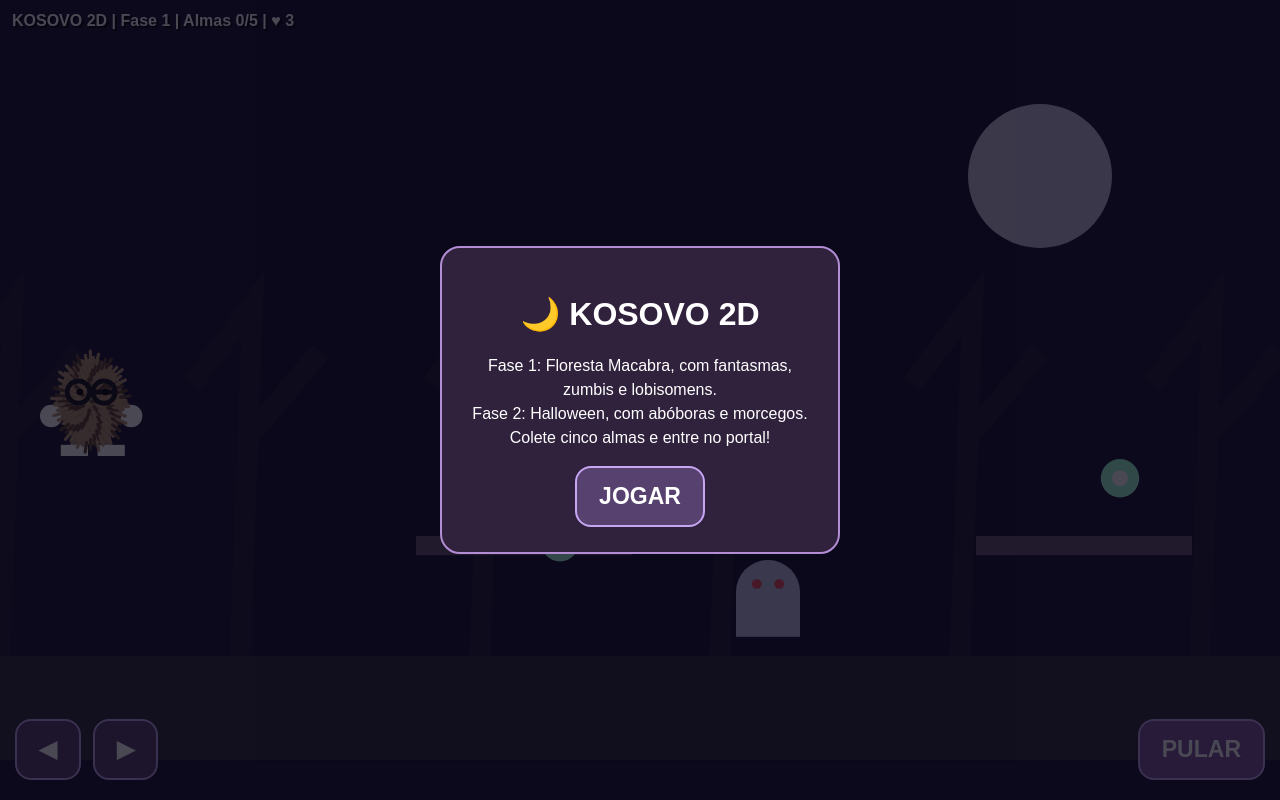
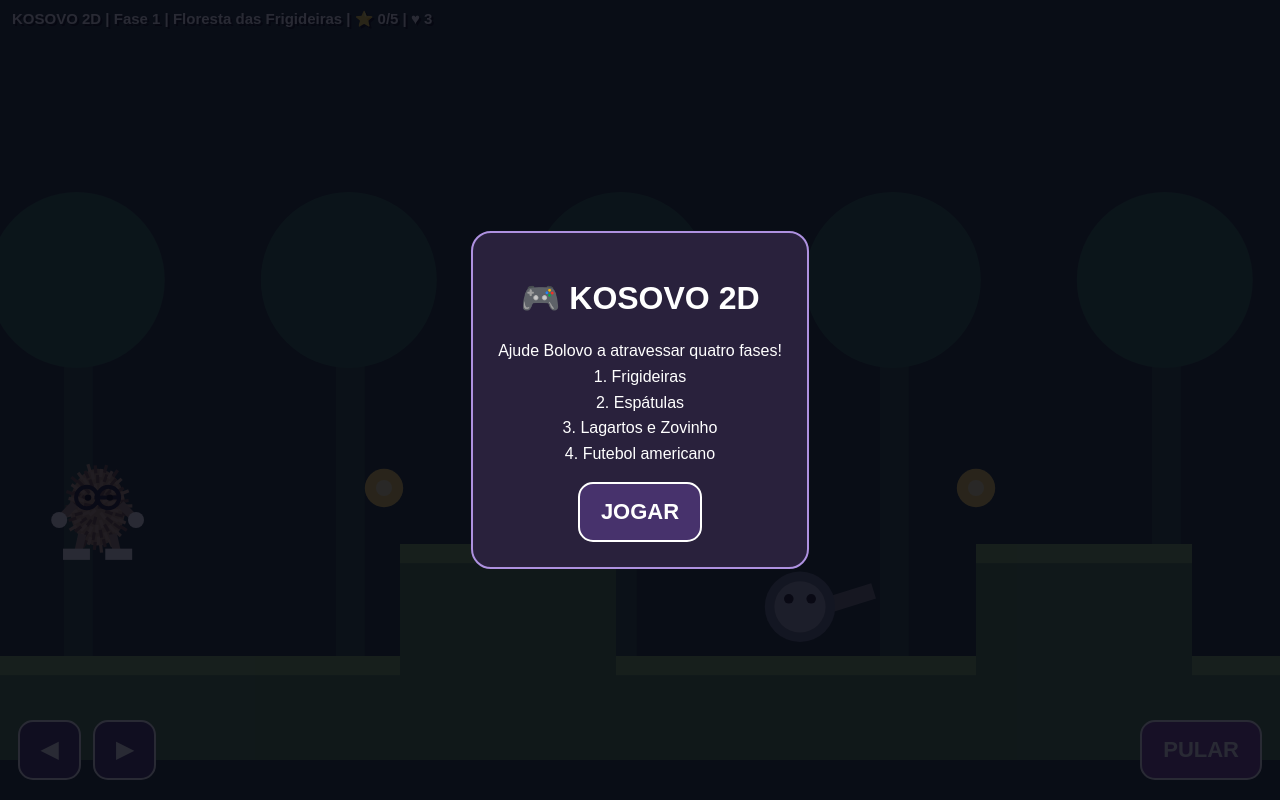
Before and after one commit to gabrielquantico-a11y/Kosovo, a plain HTML site: page kosovo-2d.html in a window 1280 px wide. Drawn offline with Linux system fonts and the light colour scheme.

Commit message:
Update kosovo-2d.html

```diff
--- a/kosovo-2d.html
+++ b/kosovo-2d.html
@@ -1,3 +1,4 @@
+
 <!DOCTYPE html>
 <html lang="pt-BR">
 <head>
@@ -5,43 +6,267 @@
 <meta name="viewport" content="width=device-width,initial-scale=1,maximum-scale=1,user-scalable=no">
 <title>KOSOVO 2D</title>
 <style>
-*{box-sizing:border-box}body{margin:0;background:#100b20;color:white;font-family:Arial;overflow:hidden;touch-action:none}canvas{width:100vw;height:100dvh;display:block}#hud{position:fixed;top:12px;left:12px;font-weight:bold;text-shadow:2px 2px black}#ctrl{position:fixed;bottom:20px;width:100%;display:flex;justify-content:space-between;padding:0 15px;pointer-events:none}.group{display:flex;gap:12px}button{pointer-events:auto;background:#57416f;color:white;border:2px solid #c6a5f1;border-radius:16px;padding:15px 22px;font-size:23px;font-weight:bold;touch-action:none}#jump{background:#8355a3}#msg{position:fixed;inset:0;display:flex;align-items:center;justify-content:center;background:#080615bb;text-align:center;padding:25px}#panel{background:#30213d;border:2px solid #b28dd4;border-radius:20px;padding:25px;max-width:400px}#panel p{line-height:1.5}
-</style></head>
+*{box-sizing:border-box}
+body{margin:0;background:#10101b;color:white;font-family:Arial,sans-serif;overflow:hidden;touch-action:none}
+canvas{display:block;width:100vw;height:100dvh}
+#hud{position:fixed;top:10px;left:12px;font-size:15px;font-weight:bold;text-shadow:2px 2px #000}
+#controls{position:fixed;bottom:20px;width:100%;display:flex;justify-content:space-between;padding:0 18px;pointer-events:none}
+.group{display:flex;gap:12px}
+button{pointer-events:auto;border:2px solid #fff;background:#47326c;color:white;border-radius:15px;padding:15px 21px;font-size:22px;font-weight:bold;touch-action:none}
+#jump{background:#7b459b}
+#menu{position:fixed;inset:0;background:#080914dc;display:flex;align-items:center;justify-content:center;text-align:center;padding:18px}
+#panel{background:#29213c;border:2px solid #ae91e0;border-radius:20px;padding:25px;max-width:420px}
+#panel p{line-height:1.6}
+</style>
+</head>
 <body>
-<canvas id="c"></canvas>
-<div id="hud">KOSOVO 2D | Fase <span id="fase">1</span> | Almas <span id="points">0</span>/5 | ♥ <span id="hp">3</span></div>
-<div id="ctrl"><div class="group"><button data-k="l">◀</button><button data-k="r">▶</button></div><button id="jump" data-k="j">PULAR</button></div>
-<div id="msg"><div id="panel"><h1>🌙 KOSOVO 2D</h1><p>Fase 1: Floresta Macabra, com fantasmas, zumbis e lobisomens.<br>Fase 2: Halloween, com abóboras e morcegos.<br>Colete cinco almas e entre no portal!</p><button id="start">JOGAR</button></div></div>
+<canvas id="game"></canvas>
+<div id="hud">KOSOVO 2D</div>
+<div id="controls">
+<div class="group">
+<button data-key="left">◀</button>
+<button data-key="right">▶</button>
+</div>
+<button id="jump" data-key="jump">PULAR</button>
+</div>
+<div id="menu">
+<div id="panel">
+<h1 id="title">🎮 KOSOVO 2D</h1>
+<p id="description">Ajude Bolovo a atravessar quatro fases!<br>1. Frigideiras<br>2. Espátulas<br>3. Lagartos e Zovinho<br>4. Futebol americano</p>
+<button id="start">JOGAR</button>
+</div>
+</div>
 <script>
-const c=document.getElementById('c'),g=c.getContext('2d'),keys={l:0,r:0,j:0};
-let w=800,h=450,s=1,cam=0,phase=1,playing=false,t=0,score=0,hp=3,inv=0;
-const p={x:40,y:200,vx:0,vy:0,w:34,h:53,ground:false,face:1};
-let gems=[],enemies=[];
-function resize(){c.width=innerWidth*devicePixelRatio;c.height=innerHeight*devicePixelRatio;w=innerWidth;h=innerHeight;s=Math.min(w/800,h/450);s=Math.max(.5,s)}addEventListener('resize',resize);resize();
-function level(n){phase=n;score=0;hp=3;cam=0;p.x=40;p.y=200;p.vx=0;p.vy=0;inv=0;gems=[350,700,1080,1450,1830].map((x,i)=>({x,y:i%2?270:310,got:false}));enemies=[{x:480,base:480,type:0},{x:890,base:890,type:1},{x:1300,base:1300,type:2},{x:1730,base:1730,type:n===1?2:1}];document.getElementById('fase').textContent=n;hud()}
-function hud(){document.getElementById('points').textContent=score;document.getElementById('hp').textContent=hp}
-function msg(title,body,button){playing=false;document.getElementById('msg').style.display='flex';document.querySelector('#panel h1').textContent=title;document.querySelector('#panel p').innerHTML=body;document.getElementById('start').textContent=button}
-document.getElementById('start').onclick=()=>{if(phase===0)level(1);playing=true;document.getElementById('msg').style.display='none'};
-document.querySelectorAll('[data-k]').forEach(b=>{const k=b.dataset.k;b.addEventListener('pointerdown',e=>{e.preventDefault();b.setPointerCapture(e.pointerId);keys[k]=1});for(const ev of ['pointerup','pointercancel','lostpointercapture'])b.addEventListener(ev,()=>keys[k]=0)});
-const km={ArrowLeft:'l',KeyA:'l',ArrowRight:'r',KeyD:'r',Space:'j',ArrowUp:'j'};
-addEventListener('keydown',e=>{if(km[e.code]){e.preventDefault();keys[km[e.code]]=1}});addEventListener('keyup',e=>{if(km[e.code])keys[km[e.code]]=0});addEventListener('blur',()=>{keys.l=keys.r=keys.j=0});
-function hurt(){if(inv>0)return;hp--;inv=1.4;hud();p.x=Math.max(40,p.x-160);p.y=200;p.vy=0;if(hp<=0){level(phase);msg('💀 Fim de jogo','Bolovo foi derrotado! Tente novamente.','RECOMEÇAR')}}
-function update(dt){t+=dt;if(!playing)return;inv=Math.max(0,inv-dt);let dir=keys.r-keys.l;p.vx=dir*235;if(dir)p.face=dir;if(keys.j&&p.ground){p.vy=-530;p.ground=false}p.vy+=1300*dt;p.x=Math.max(0,Math.min(2080,p.x+p.vx*dt));let old=p.y+p.h;p.y+=p.vy*dt;p.ground=false;
-const platforms=[{x:0,y:385,w:2100},{x:260,y:310,w:130},{x:610,y:310,w:140},{x:1010,y:310,w:140},{x:1400,y:310,w:140},{x:1780,y:310,w:140}];
-for(let a of platforms)if(p.vy>=0&&p.x+p.w>a.x+4&&p.x<a.x+a.w-4&&old<=a.y+9&&p.y+p.h>=a.y){p.y=a.y-p.h;p.vy=0;p.ground=true}
-for(let q of gems)if(!q.got&&Math.hypot(p.x+17-q.x,p.y+20-q.y)<35){q.got=true;score++;hud()}
-enemies.forEach((e,i)=>{e.x=e.base+Math.sin(t*(1.1+i*.2)+i)*65;if(Math.abs(p.x+17-e.x)<30&&Math.abs(p.y+27-355)<38)hurt()});
-if(p.x>2040&&score===5){if(phase===1){level(2);msg('🎃 FASE 2 — HALLOWEEN','Bolovo escapou da floresta! Agora enfrente a noite de Halloween.','CONTINUAR')}else{phase=0;msg('🏆 BOL OVO VENCEU!','Você completou as duas fases do KOSOVO 2D!','JOGAR NOVAMENTE')}}
-cam=Math.max(0,Math.min(1300,p.x-250))}
-function circle(x,y,r,col){g.fillStyle=col;g.beginPath();g.arc(x,y,r,0,Math.PI*2);g.fill()}
-function draw(){g.setTransform(devicePixelRatio,0,0,devicePixelRatio,0,0);g.fillStyle=phase===2?'#311627':'#17112e';g.fillRect(0,0,w,h);g.save();g.translate((w-800*s)/2,(h-450*s)/2);g.scale(s,s);circle(650,85,45,phase===2?'#ffad50':'#c9c1dd');g.save();g.translate(-cam*.3,0);for(let i=0;i<20;i++){let x=i*150;g.strokeStyle=phase===2?'#241320':'#231c32';g.lineWidth=13;g.beginPath();g.moveTo(x,385);g.lineTo(x+8,165);g.lineTo(x-30,215);g.moveTo(x+8,245);g.lineTo(x+50,195);g.stroke()}g.restore();g.translate(-cam,0);
-g.fillStyle=phase===2?'#49313b':'#302b3a';g.fillRect(0,385,2120,65);
-for(let x of [260,610,1010,1400,1780]){g.fillStyle='#66526c';g.fillRect(x,310,135,12)}
-for(let q of gems)if(!q.got){circle(q.x,q.y+Math.sin(t*3)*6,12,'#a7ffda');circle(q.x,q.y+Math.sin(t*3)*6,5,'#fff')}
-enemies.forEach(e=>{let y=352;if(e.type===0){circle(e.x,y-7,20,'#c5c4e5');g.fillStyle='#c5c4e5';g.fillRect(e.x-20,y-7,40,28)}else if(e.type===1){g.fillStyle='#73956c';g.fillRect(e.x-17,y-18,34,40);circle(e.x,y-23,17,'#73956c')}else{g.fillStyle='#78606c';g.beginPath();g.moveTo(e.x-20,y+20);g.lineTo(e.x-15,y-25);g.lineTo(e.x-7,y-40);g.lineTo(e.x,y-25);g.lineTo(e.x+10,y-40);g.lineTo(e.x+19,y+20);g.fill()}circle(e.x-7,y-12,3,'#f24756');circle(e.x+7,y-12,3,'#f24756')});
-if(phase===2)for(let x=160;x<2080;x+=260){circle(x,367,16,'#ed8b36');g.fillStyle='#24121b';g.fillRect(x-8,363,5,5);g.fillRect(x+4,363,5,5)}
-g.strokeStyle='#bc8bff';g.lineWidth=10;g.beginPath();g.ellipse(2070,330,26,52,0,0,Math.PI*2);g.stroke();
-if(inv<=0||Math.floor(t*12)%2===0){g.save();g.translate(p.x+17,p.y+26);g.scale(p.face,1);g.strokeStyle='#a58b70';g.lineWidth=7;g.lineCap='round';g.beginPath();g.moveTo(-8,18);g.lineTo(-10,29);g.moveTo(8,18);g.lineTo(10,29);g.moveTo(-16,-3);g.lineTo(-25,9);g.moveTo(16,-3);g.lineTo(25,9);g.stroke();circle(-25,9,7,'white');circle(25,9,7,'white');g.fillStyle='white';g.fillRect(-19,27,17,7);g.fillRect(4,27,17,7);g.fillStyle='#a78360';g.beginPath();g.ellipse(0,0,20,27,0,0,7);g.fill();for(let i=0;i<130;i++){let a=i*2.4,r=Math.sqrt(i/130);let x=Math.cos(a)*19*r,y=Math.sin(a)*26*r;g.strokeStyle=i%3?'#b99670':'#63442f';g.lineWidth=2;g.beginPath();g.moveTo(x,y);g.lineTo(x+Math.cos(a)*6,y+Math.sin(a)*6);g.stroke()}g.strokeStyle='#16121b';g.lineWidth=3;g.beginPath();g.arc(-8,-6,7,0,7);g.arc(8,-6,7,0,7);g.moveTo(-1,-6);g.lineTo(1,-6);g.stroke();circle(-7,-6,2,'black');circle(9,-6,2,'black');g.restore()}
-g.restore()}
-let last=0;function frame(ms){let dt=Math.min((ms-last)/1000||0,.032);last=ms;update(dt);draw();requestAnimationFrame(frame)}level(1);requestAnimationFrame(frame);
-</script></body></html>
+const canvas=document.getElementById("game");
+const ctx=canvas.getContext("2d");
+const hud=document.getElementById("hud");
+const menu=document.getElementById("menu");
+const keys={left:false,right:false,jump:false};
+const names=["","Floresta das Frigideiras","Halloween das Espátulas","Selva de Zovinho","Estádio dos Monstros"];
+let phase=1,playing=false,lives=3,score=0,camera=0,clock=0,inv=0;
+let W=800,H=450;
+const hero={x:45,y:280,vx:0,vy:0,w:32,h:48,ground:false,face:1};
+const zovinho={x:5,y:300,face:1};
+let trail=[],enemies=[],coins=[];
+const holes=[[410,535],[820,955],[1220,1355],[1630,1765]];
+function resize(){
+canvas.width=innerWidth*devicePixelRatio;
+canvas.height=innerHeight*devicePixelRatio;
+W=innerWidth;H=innerHeight;
+}
+addEventListener("resize",resize);resize();
+function show(title,description,button){
+playing=false;
+document.getElementById("title").textContent=title;
+document.getElementById("description").innerHTML=description;
+document.getElementById("start").textContent=button;
+menu.style.display="flex";
+}
+function reset(n){
+phase=n;lives=3;score=0;inv=0;camera=0;
+hero.x=45;hero.y=270;hero.vx=0;hero.vy=0;
+zovinho.x=5;zovinho.y=300;trail=[];
+coins=[240,610,1020,1430,1860].map(x=>({x,y:280,taken:false}));
+enemies=[500,900,1290,1710].map((x,i)=>({x,base:x,i}));
+updateHud();
+}
+function updateHud(){
+hud.textContent="KOSOVO 2D | Fase "+phase+" | "+names[phase]+" | ⭐ "+score+"/5 | ♥ "+lives;
+}
+document.getElementById("start").onclick=()=>{
+if(phase===0)reset(1);
+playing=true;menu.style.display="none";
+};
+document.querySelectorAll("[data-key]").forEach(b=>{
+const k=b.dataset.key;
+b.addEventListener("pointerdown",e=>{
+e.preventDefault();b.setPointerCapture(e.pointerId);keys[k]=true;
+});
+["pointerup","pointercancel","lostpointercapture"].forEach(ev=>
+b.addEventListener(ev,()=>keys[k]=false));
+});
+const keyboard={ArrowLeft:"left",KeyA:"left",ArrowRight:"right",KeyD:"right",Space:"jump",ArrowUp:"jump"};
+addEventListener("keydown",e=>{
+if(keyboard[e.code]){e.preventDefault();keys[keyboard[e.code]]=true;}
+});
+addEventListener("keyup",e=>{if(keyboard[e.code])keys[keyboard[e.code]]=false;});
+function platforms(){
+const p=[{x:0,y:385,w:2100},{x:250,y:315,w:135},{x:610,y:315,w:135},{x:1010,y:315,w:135},{x:1410,y:315,w:135},{x:1810,y:315,w:135}];
+if(phase===3){
+p[0]={x:0,y:385,w:410};
+p.push({x:535,y:385,w:285},{x:955,y:385,w:265},{x:1355,y:385,w:275},{x:1765,y:385,w:335});
+}
+return p;
+}
+function hit(){
+if(inv>0)return;
+lives--;inv=1.5;
+hero.x=Math.max(45,hero.x-130);
+hero.y=180;hero.vy=0;
+updateHud();
+if(lives<=0){
+reset(phase);
+show("💀 Fim de jogo","Bolovo perdeu suas três vidas.","RECOMEÇAR");
+}
+}
+function update(dt){
+clock+=dt;
+if(!playing)return;
+inv=Math.max(0,inv-dt);
+let dir=Number(keys.right)-Number(keys.left);
+hero.vx=dir*225;
+if(dir)hero.face=dir;
+if(keys.jump&&hero.ground){hero.vy=-525;hero.ground=false;}
+hero.vy+=1250*dt;
+hero.x=Math.max(0,Math.min(2060,hero.x+hero.vx*dt));
+const oldBottom=hero.y+hero.h;
+hero.y+=hero.vy*dt;
+hero.ground=false;
+for(const p of platforms()){
+if(hero.vy>=0&&hero.x+hero.w>p.x+4&&hero.x<p.x+p.w-4&&oldBottom<=p.y+10&&hero.y+hero.h>=p.y){
+hero.y=p.y-hero.h;hero.vy=0;hero.ground=true;
+}
+}
+if(hero.y>650)hit();
+for(const c of coins){
+if(!c.taken&&Math.abs(hero.x-c.x)<30&&Math.abs(hero.y-c.y)<55){
+c.taken=true;score++;updateHud();
+}
+}
+for(const e of enemies){
+e.x=e.base+Math.sin(clock*1.7+e.i)*65;
+if(Math.abs(hero.x+16-e.x)<31&&Math.abs(hero.y+25-350)<45)hit();
+}
+if(phase===3){
+trail.push({x:hero.x,y:hero.y,face:hero.face});
+if(trail.length>22){
+const a=trail.shift();
+zovinho.x+=(a.x-43-zovinho.x)*Math.min(1,dt*12);
+zovinho.y+=(a.y+18-zovinho.y)*Math.min(1,dt*12);
+zovinho.face=a.face;
+}
+}
+if(hero.x>2015&&score===5){
+if(phase<4){
+const n=phase+1;reset(n);
+show("FASE "+n+" — "+names[n],
+n===3?"Zovinho seguirá Bolovo! Cuidado com os poços, lagartos e copos!":"Colete cinco estrelas e alcance o portal.",
+"CONTINUAR");
+}else{
+phase=0;
+show("🏆 BOLOVO VENCEU!","Você completou as quatro fases do KOSOVO 2D!","JOGAR NOVAMENTE");
+}
+}
+camera=Math.max(0,Math.min(1300,hero.x-220));
+}
+function circle(x,y,r,color){
+ctx.fillStyle=color;ctx.beginPath();ctx.arc(x,y,r,0,Math.PI*2);ctx.fill();
+}
+function egg(x,y,size,brown,diaper){
+ctx.save();ctx.translate(x,y);
+ctx.fillStyle=brown?"#a36c3d":"#b38b62";
+ctx.beginPath();ctx.ellipse(0,0,size*.72,size,0,0,Math.PI*2);ctx.fill();
+if(!brown){
+for(let i=0;i<90;i++){
+let a=i*2.4,r=Math.sqrt(i/90);
+let px=Math.cos(a)*size*.7*r,py=Math.sin(a)*size*r;
+ctx.strokeStyle=i%2?"#c8a27b":"#765239";
+ctx.lineWidth=2;
+ctx.beginPath();ctx.moveTo(px,py);ctx.lineTo(px+Math.cos(a)*5,py+Math.sin(a)*5);ctx.stroke();
+}
+}
+if(diaper){
+ctx.fillStyle="white";ctx.fillRect(-size*.7,size*.15,size*1.4,size*.7);
+}else{
+ctx.strokeStyle="#a58c75";ctx.lineWidth=5;ctx.beginPath();
+ctx.moveTo(-size*.4,size*.7);ctx.lineTo(-size*.5,size*1.15);
+ctx.moveTo(size*.4,size*.7);ctx.lineTo(size*.5,size*1.15);
+ctx.moveTo(-size*.6,-2);ctx.lineTo(-size,8);
+ctx.moveTo(size*.6,-2);ctx.lineTo(size,8);ctx.stroke();
+circle(-size,8,5,"white");circle(size,8,5,"white");
+ctx.fillStyle="white";ctx.fillRect(-size*.9,size*1.08,size*.7,7);
+ctx.fillRect(size*.2,size*1.08,size*.7,7);
+}
+ctx.strokeStyle="#171321";ctx.lineWidth=2.5;ctx.beginPath();
+ctx.arc(-size*.28,-size*.25,size*.28,0,7);
+ctx.arc(size*.28,-size*.25,size*.28,0,7);
+ctx.moveTo(-2,-size*.25);ctx.lineTo(2,-size*.25);ctx.stroke();
+circle(-size*.25,-size*.25,2,"black");
+circle(size*.32,-size*.25,2,"black");
+ctx.restore();
+}
+function enemy(e){
+const x=e.x,y=351+Math.sin(clock*3+e.i)*5;
+ctx.save();ctx.translate(x,y);
+if(phase===1){
+ctx.strokeStyle="#777";ctx.lineWidth=10;
+ctx.beginPath();ctx.moveTo(14,0);ctx.lineTo(46,-10);ctx.stroke();
+circle(0,0,22,"#626b79");circle(0,0,16,"#a0a8b3");
+}else if(phase===2){
+ctx.fillStyle="#b6c5d0";ctx.fillRect(-15,-24,30,29);
+ctx.fillStyle="#78533e";ctx.fillRect(-5,5,10,35);
+}else if(phase===3){
+ctx.fillStyle="#428e43";
+ctx.beginPath();ctx.ellipse(0,5,25,13,0,0,7);ctx.fill();
+ctx.beginPath();ctx.moveTo(17,5);ctx.lineTo(45,15);ctx.lineTo(25,12);ctx.fill();
+circle(-18,-3,12,"#4ca34e");
+}else{
+ctx.fillStyle="#c4434a";ctx.fillRect(-23,-13,46,30);
+ctx.fillStyle="#f2d2a8";ctx.fillRect(-14,-36,28,23);
+ctx.fillStyle="#8b9bb0";ctx.fillRect(-18,-39,36,10);
+ctx.fillStyle="#2d3246";ctx.fillRect(-20,17,14,18);ctx.fillRect(6,17,14,18);
+}
+circle(-7,-5,3,"#16121a");circle(7,-5,3,"#16121a");
+ctx.restore();
+}
+function draw(){
+ctx.setTransform(devicePixelRatio,0,0,devicePixelRatio,0,0);
+ctx.clearRect(0,0,W,H);
+ctx.fillStyle=["","#172b27","#321b40","#163b25","#192b42"][phase]||"#172b27";
+ctx.fillRect(0,0,W,H);
+const scale=Math.min(W/800,H/450);
+ctx.save();ctx.translate((W-800*scale)/2,(H-450*scale)/2);ctx.scale(scale,scale);
+ctx.save();ctx.translate(-camera,0);
+for(let x=0;x<2200;x+=170){
+ctx.fillStyle=phase===4?"#344b66":"#244b35";
+ctx.fillRect(x+40,150,18,235);
+circle(x+48,150,55,phase===2?"#57345f":"#286342");
+}
+for(const p of platforms()){
+ctx.fillStyle=phase===4?"#4b7758":"#497c3f";
+ctx.fillRect(p.x,p.y,p.w,450-p.y);
+ctx.fillStyle="#79ad55";ctx.fillRect(p.x,p.y,p.w,12);
+}
+if(phase===3){
+for(const [a,b] of holes){
+ctx.fillStyle="#070e0c";ctx.fillRect(a,385,b-a,100);
+}
+for(const x of [300,700,1100,1500,1900]){
+ctx.fillStyle="#b7e1e8";ctx.fillRect(x,347,48,9);
+ctx.fillStyle="#78acc3";ctx.fillRect(x+5,356,38,29);
+}
+ctx.fillStyle="#f4edba";ctx.font="bold 17px Arial";
+ctx.fillText(hero.x<700?"Zovinho: Papai, cuidado com o poço!":hero.x<1400?"Grilo: Pule nos copos!":"Zovinho: Estou seguindo você!",Math.max(camera+10,hero.x-80),180);
+}
+for(const c of coins)if(!c.taken){
+circle(c.x,c.y,12,"#f9d44c");
+circle(c.x,c.y,5,"#fff0a1");
+}
+for(const e of enemies)enemy(e);
+ctx.strokeStyle="#c48cff";ctx.lineWidth=9;ctx.beginPath();
+ctx.ellipse(2050,330,24,49,0,0,Math.PI*2);ctx.stroke();
+if(inv<=0||Math.floor(clock*12)%2===0){
+egg(hero.x+16,hero.y+22,24,false,false);
+}
+if(phase===3)egg(zovinho.x+16,zovinho.y+20,16,true,true);
+ctx.restore();ctx.restore();
+}
+let last=0;
+function frame(ms){
+const dt=Math.min((ms-last)/1000||0,.032);last=ms;
+update(dt);draw();requestAnimationFrame(frame);
+}
+reset(1);requestAnimationFrame(frame);
+</script>
+</body>
+</html>
```
